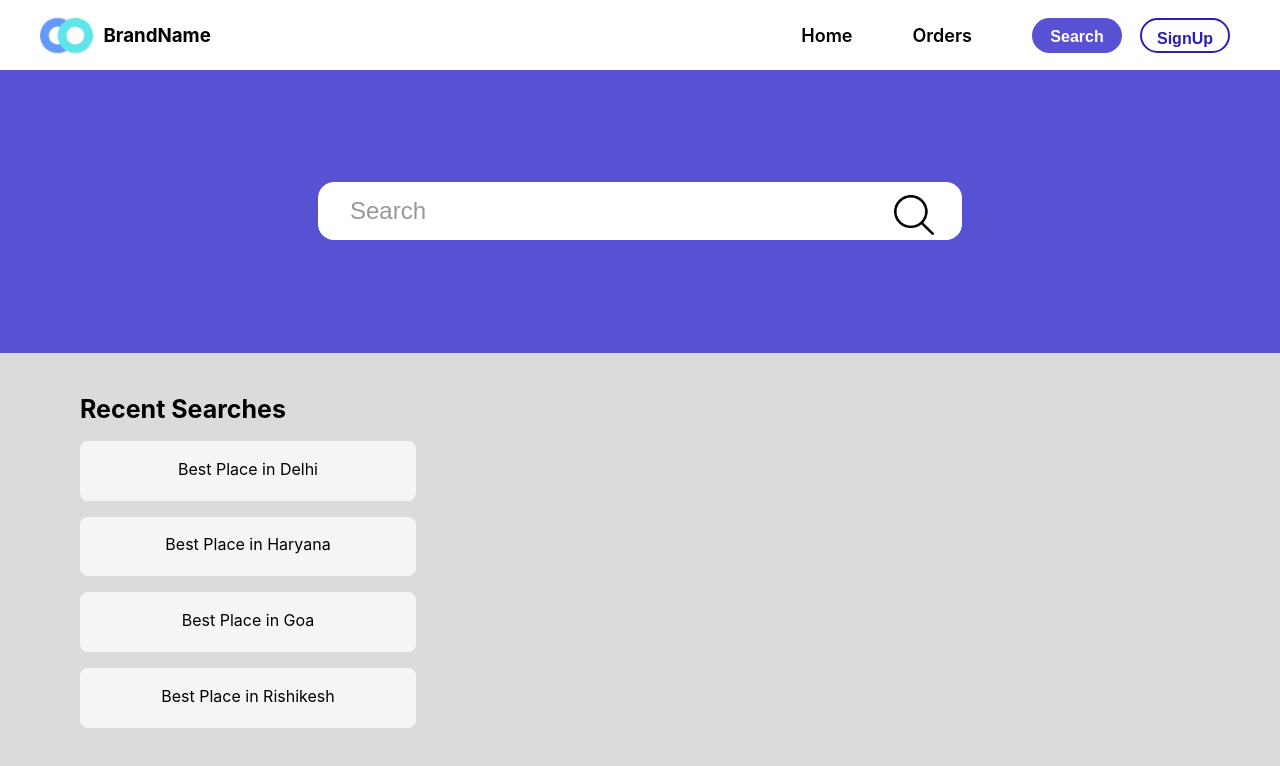
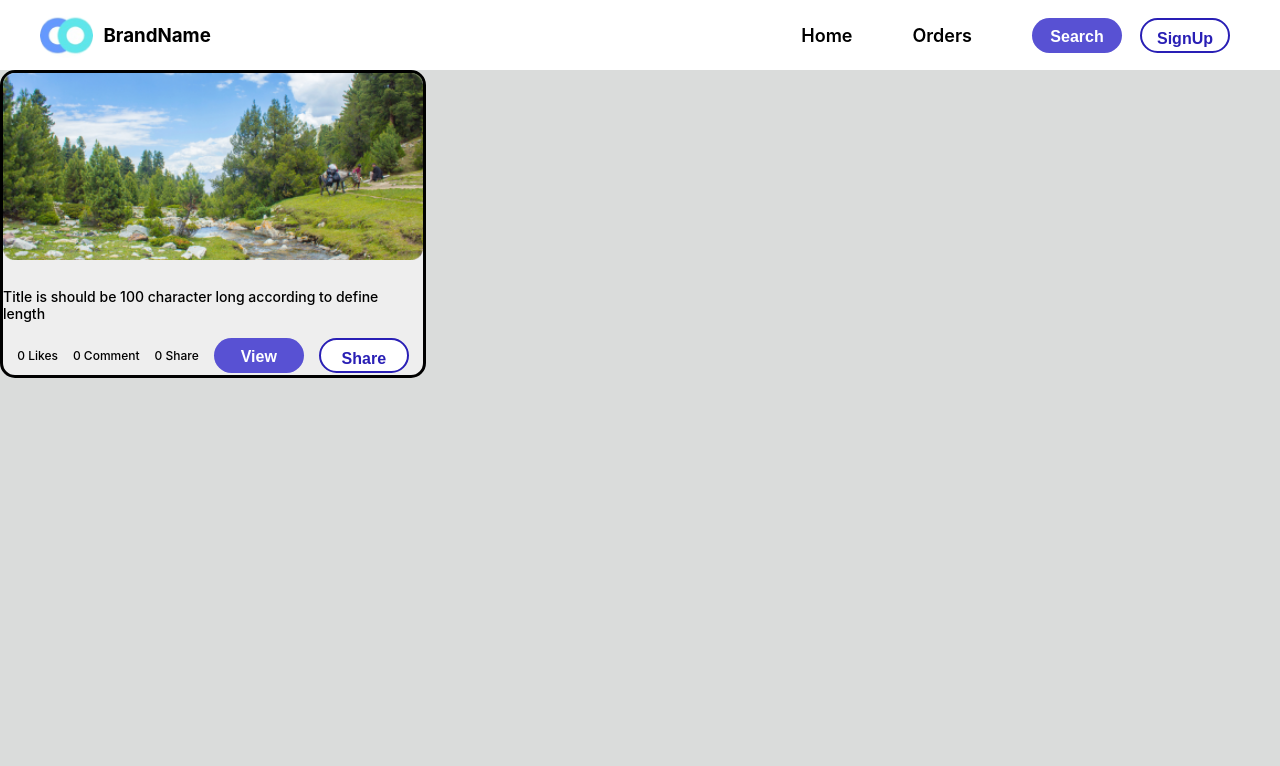
Before and after one commit to imdeepakvermaa/App01, a React (Create React App) app: page / in a window 1280 px wide. Shown: the top 766 px of the page. Built offline with nearby package versions, Linux system fonts and the light colour scheme.

Commit message:
Result page box done

```diff
--- a/src/App.css
+++ b/src/App.css
@@ -286,6 +286,7 @@ input::placeholder {
 }
 
 /* Sign in and sign up  */
+
 .sign-container {
   display: flex;
   justify-content: center;
@@ -344,3 +345,45 @@ button {
 button:hover {
   background-color: #0056b3;
 }
+
+
+
+/* Result box container */
+
+.result-box-texts{
+  display: flex;
+  flex-direction: column;
+  justify-content: center;
+  align-items: center;
+  margin-top: 10px;
+}
+
+.result-box-container{
+  width: 420px;
+  display: flex;
+  flex-direction: column;
+  justify-content: center;
+  align-items: center;
+  border: medium solid black;
+  background-color: #EEEEEE;
+  border-radius: 15px;
+
+}
+.result-box-image{
+  width: 420px;
+}
+.result-box-btn{
+  display: flex;
+  justify-content: center;
+  align-items: center;
+  gap: 15px;
+  font-size: 12px;
+  font-weight: 500;
+
+}
+
+.result-box-p{
+  font-size: 14px;
+  font-weight: 500;
+  /* font-weight: bold; */
+}
--- a/src/App.js
+++ b/src/App.js
@@ -1,15 +1,17 @@
 import './App.css';
-import SearchPage from './Pages/SearchPage';
+// import SearchPage from './Pages/SearchPage';
 import Header from './Components/Header';
 // import SignUp from './Pages/SignUp';
 // import SignIn from './Pages/SignIn';
+import ResultBox from './Components/ResultBox';
 function App() {
   return (
     <div className="App">
       <Header/>
-      <SearchPage/>
+      {/* <SearchPage/> */}
       {/* <SignIn/>  */}
       {/* <SignUp/> */}
+      <ResultBox/>
     </div>
   );
 }
--- /dev/null
+++ b/src/Components/ResultBox.js
@@ -0,0 +1,37 @@
+import React from "react";
+import image from "../Assets/Himalaya_mountains 1.png";
+import SearchButton from "./SearchButton";
+import SignButton from "./SignButton";
+const ResultBox = () => {
+  return (
+    <div className="result-box">
+      <div className="result-box-container">
+        <div className="result-box-bg">
+          <img className="result-box-image" src={image} alt="pic" />
+
+          <div className="result-box-texts">
+
+              <p className="result-box-p">
+                Title is should be 100 character long according to define length
+              </p>
+
+
+            <div className="result-box-btn">
+              <p>0 Likes</p>
+              <p>0 Comment</p>
+              <p>0 Share</p>
+              <div >
+                <SearchButton className="result-box-searchbtn" text={"View"} />
+              </div>
+              <div >
+                <SignButton className="result-box-sharebtn" text={"Share"} />
+              </div>
+            </div>
+          </div>
+        </div>
+      </div>
+    </div>
+  );
+};
+
+export default ResultBox;
```
Also changed, not shown: src/Assets/Himalaya_mountains 1.png (added).
